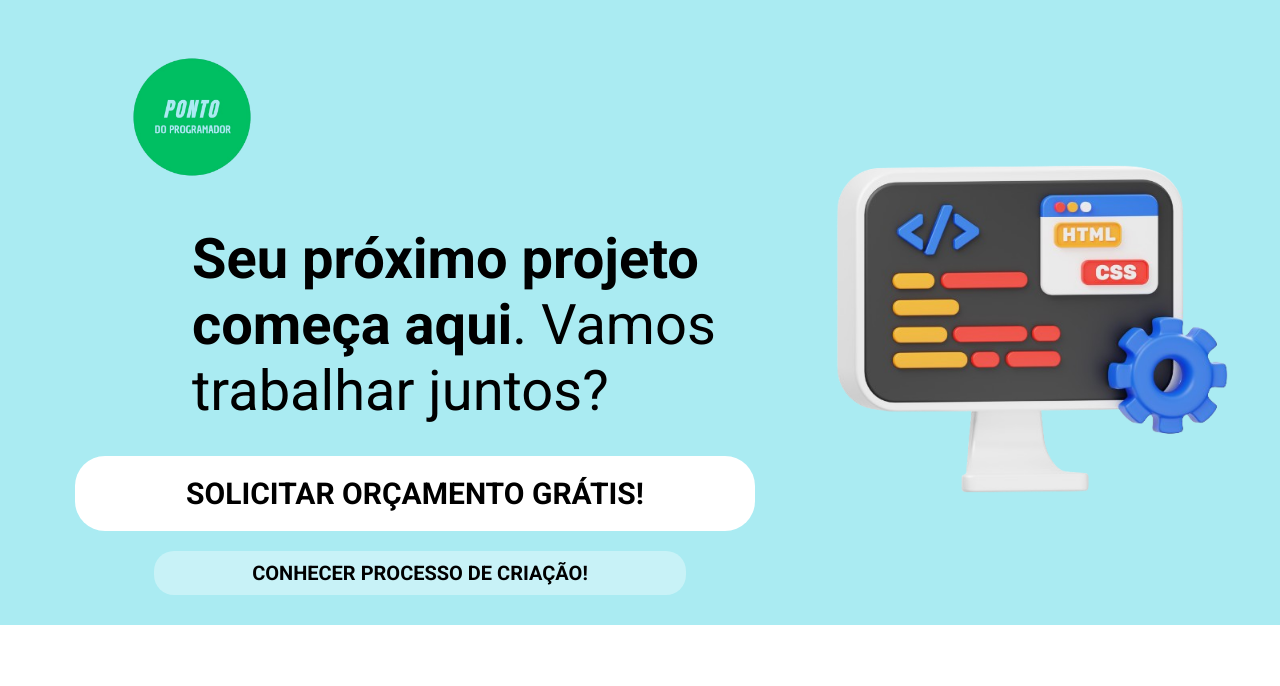
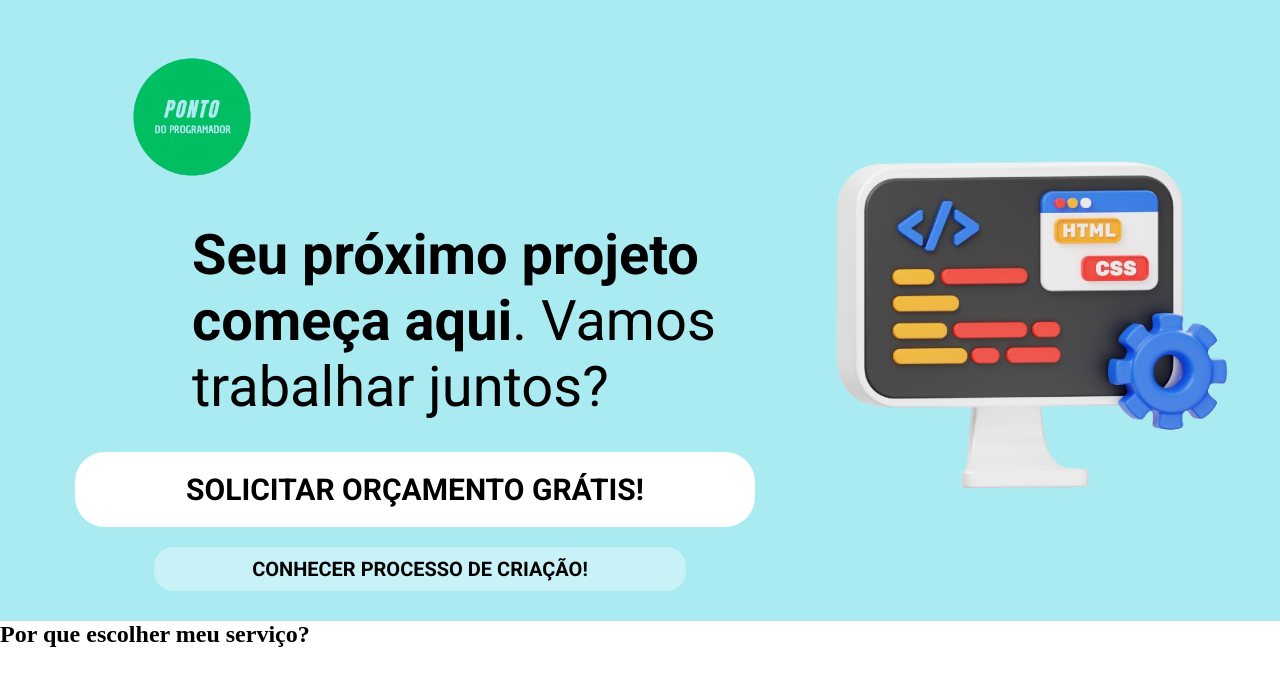
Before and after one commit to JoseWalisson/criar-site, a plain HTML site: page index.html in a window 1280 px wide. Drawn offline with Linux system fonts and the light colour scheme.

Commit message:
Update index.html

```diff
--- a/index.html
+++ b/index.html
@@ -10,7 +10,7 @@
 <body>
     <header>
         <div id="chamada">
-            <div><a href=""><img src="imgs/ponto-do-programador.png" alt="Logo do Ponto do ponto do programador"></a></div>
+            <img src="imgs/ponto-do-programador.png" alt="Logo do Ponto do ponto do programador">
             <span><strong>Seu próximo projeto começa aqui</strong>. Vamos trabalhar juntos?</span>
         </div>
         <div class="acoes">
@@ -21,7 +21,12 @@
     </header>
 
     <main>
+        <section id="servicos">
+            <h2>Por que escolher meu serviço?</h2>
 
+        </section>
     </main>
+
+    <script src="script.js"></script>
 </body>
 </html>
```
